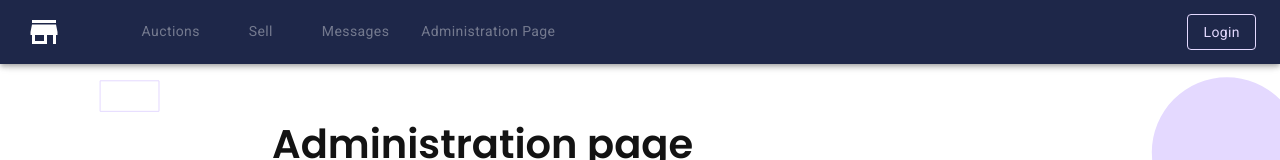
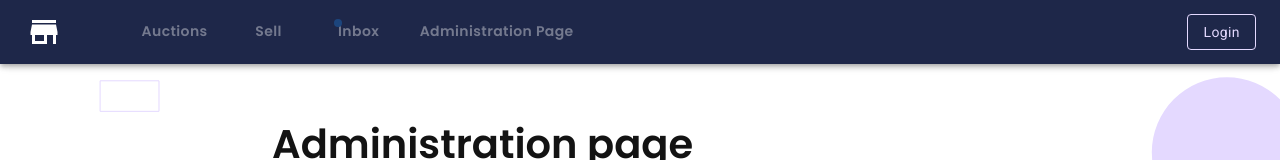
Before and after one commit to stavroskostopoulos/e-auction_app, a React (Create React App) app in the folder frontend/: page /administration in a window 1280 px wide. Shown: the top 160 px of the page. Built offline with nearby package versions, Linux system fonts and the light colour scheme; no server answers.

Commit message:
minor header adjustments

```diff
--- a/frontend/src/components/Administration.js
+++ b/frontend/src/components/Administration.js
@@ -38,8 +38,8 @@ function Administration(props) {
     const [value, setValue] = React.useState("1");
 	const [request, setRequest] = React.useState(false);
 
-	const [totalUsersList, setTotalUsersList] = React.useState(["1", "2", "3", "4", "5", "6", "7", "8"]);
-	const [usersRegisterList, setUsersRegisterList] = React.useState(["1", "2", "3", "4", "5", "6", "7", "8"]);
+	const [totalUsersList, setTotalUsersList] = React.useState([]);
+	const [usersRegisterList, setUsersRegisterList] = React.useState([]);
 
     //is Loading
     const [isLoading, setIsLoading] = React.useState(true);
--- a/frontend/src/components/Header.js
+++ b/frontend/src/components/Header.js
@@ -9,7 +9,7 @@ import { Tabs } from '@mui/material';
 import Tab from '@mui/material/Tab';
 import StoreIcon from '@mui/icons-material/Store';
 import IconButton from '@mui/material/IconButton';
-
+import Badge from '@mui/material/Badge';
 import Avatar from '@mui/material/Avatar';
 import { makeStyles } from '@mui/styles';
 import { withStyles } from "@material-ui/core/styles";
@@ -42,7 +42,7 @@ const useStyles = makeStyles({
         color: '#fff !important'
     },
     menuOptions: {
-        marginLeft: '5%'
+        marginLeft: '5%',
     },
     loginBtn: {
         marginLeft: 'auto!important',
@@ -55,6 +55,7 @@ const useStyles = makeStyles({
         }
     },
     menuOption: {
+        fontWeight: '600!important',
         textTransform: 'unset!important',
         '&:hover': {
             color: '#e4d9ff!important'
@@ -79,7 +80,7 @@ function Header(props) {
     const classes = useStyles();
     let navigate = useNavigate();
 
-
+    const [unreadMsgs, setUnreadMsgs] = React.useState(true);
     const [value, setValue] = React.useState(false);
     const [anchorElUser, setAnchorElUser] = React.useState(null);
 
@@ -123,10 +124,10 @@ function Header(props) {
                         TabIndicatorProps={{ sx: { backgroundColor: "#e4d9ff"} }}
                         className={classes.menuOptions}
                         >
-                        <CustomTab className={classes.menuOption} value="1" label="Auctions" component={Link} to={'/auctions'} disabled={!localStorage.getItem("jwt")}/>
-                        <CustomTab className={classes.menuOption} value="2" label="Sell" component={Link} to={'/sell'} disabled={localStorage.getItem("guest") || !localStorage.getItem("jwt")}/>
-                        <CustomTab className={classes.menuOption} value="3" label="Messages" component={Link} to={'/messages'} disabled={localStorage.getItem("guest") || !localStorage.getItem("jwt")}/>
-                        <CustomTab className={classes.menuOption} value="5" label="Administration Page" component={Link} to={'/administration'} disabled={localStorage.getItem("guest") || !localStorage.getItem("jwt")}/>
+                        <CustomTab className={classes.menuOption} value="1" label={<p>Auctions</p>} component={Link} to={'/auctions'} disabled={!localStorage.getItem("jwt")}/>
+                        <CustomTab className={classes.menuOption} value="2" label={<p>Sell</p>} component={Link} to={'/sell'} disabled={localStorage.getItem("guest") || !localStorage.getItem("jwt")}/>
+                        <CustomTab className={classes.menuOption} value="3" label={(unreadMsgs) ? <Badge anchorOrigin={{vertical: 'top', horizontal: 'left'}} color="primary" variant="dot">Inbox</Badge> : <p>Inbox</p>} component={Link} to={'/messages'} disabled={localStorage.getItem("guest") || !localStorage.getItem("jwt")}/>
+                        <CustomTab className={classes.menuOption} value="5" label={<p>Administration Page</p>} component={Link} to={'/administration'} disabled={localStorage.getItem("guest") || !localStorage.getItem("jwt")}/>
 
                     </Tabs>
 
```
